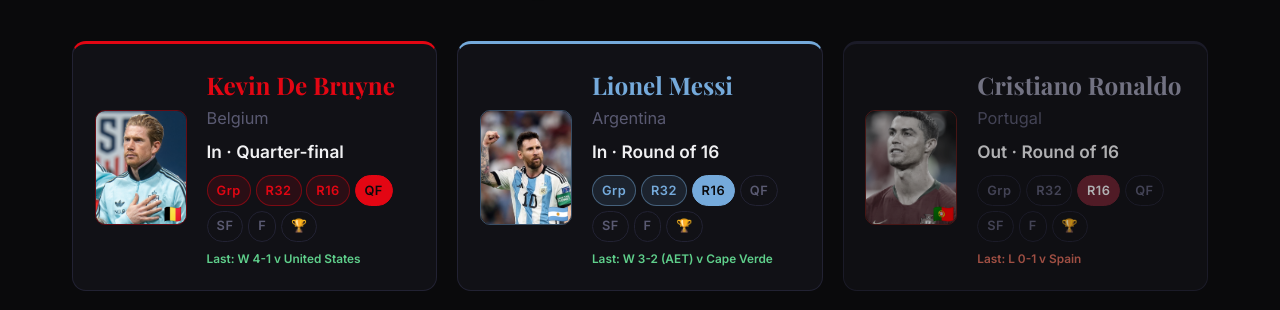
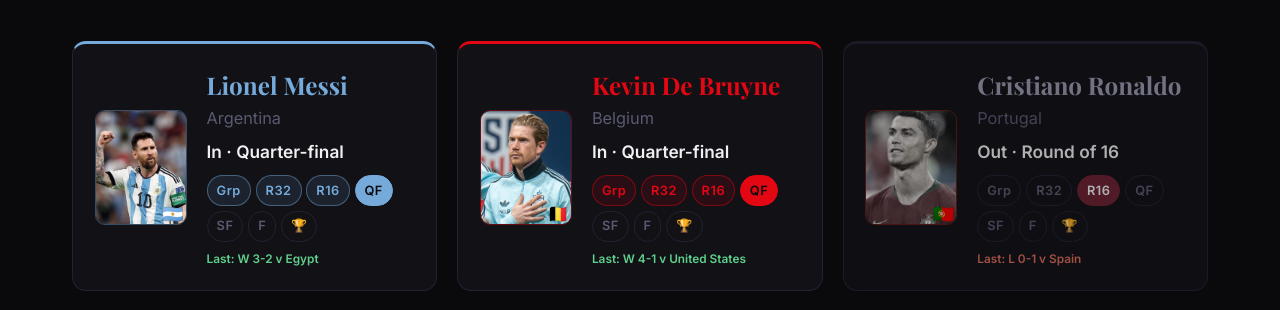
Before and after one commit to sportslegacy/finalchapter, a Next.js app: page /status in a window 1280 px wide. Shown: the part 341-651 px from the top of the page. Built offline with nearby package versions, Linux system fonts and the light colour scheme; no server answers; a web font is replaced by a local one.

Commit message:
result: auto-update legend match result(s)

```diff
--- a/data/autoUpdate.js
+++ b/data/autoUpdate.js
@@ -1 +1 @@
-export const autoUpdate = { updatedAt: "2026-07-07T02:03:58.000Z" };
+export const autoUpdate = { updatedAt: "2026-07-07T18:17:09.000Z" };
--- a/data/players.js
+++ b/data/players.js
@@ -20,7 +20,7 @@ export const players = [
       // Live tournament status — update one line per player after each match,
       // then push. The /status hub + its OG card regenerate from this.
       // stage ∈ group | r32 | r16 | qf | sf | final | champion | eliminated
-      status: { stage: "r16", alive: true, note: "Beat Cape Verde 3-2 after extra time in the Round of 32 — Messi opened the scoring (29′) before L. Martínez and a late own goal saw Argentina through. Into the Round of 16 (Jul 4+)" },
+      status: { stage: "qf", alive: true, note: "Roared back from 0-2 down to beat Egypt 3-2 in the Round of 16 — Romero (79′, assisted by Messi) and Messi himself (83′) hauled Argentina level before Enzo Fernández's stoppage-time header (90+2′) won it. Into the quarter-finals (Jul 9-11)" },
       groupTeams: ["Argentina", "Algeria", "Austria", "Jordan"],
       groupTable: {
         asOf: "Jun 28",
@@ -66,6 +66,12 @@ export const players = [
           opponent: "Cape Verde",
           kickoffUtc: "2026-07-03T22:00Z",
           result: { outcome: "W", score: "3-2 (AET)", scorers: "Messi 29′, L. Martínez 92′, Borges OG 111′", legendGoals: 1 },
+        },
+        {
+          stage: "r16",
+          opponent: "Egypt",
+          kickoffUtc: "2026-07-07T16:00Z",
+          result: { outcome: "W", score: "3-2", scorers: "Messi 83′, Romero 79′, E. Fernández 90+2′", legendGoals: 1, legendAssists: 1 },
         },
       ],
       storyline:
```
